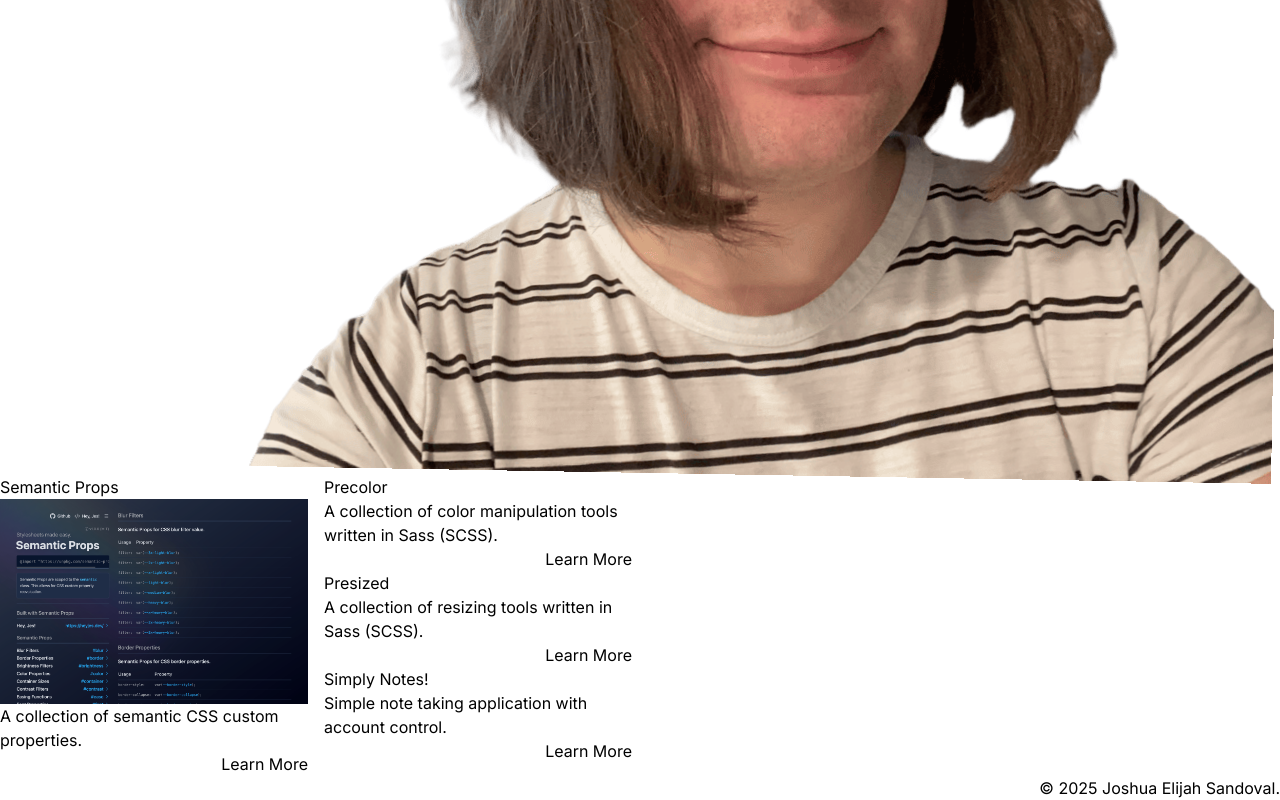
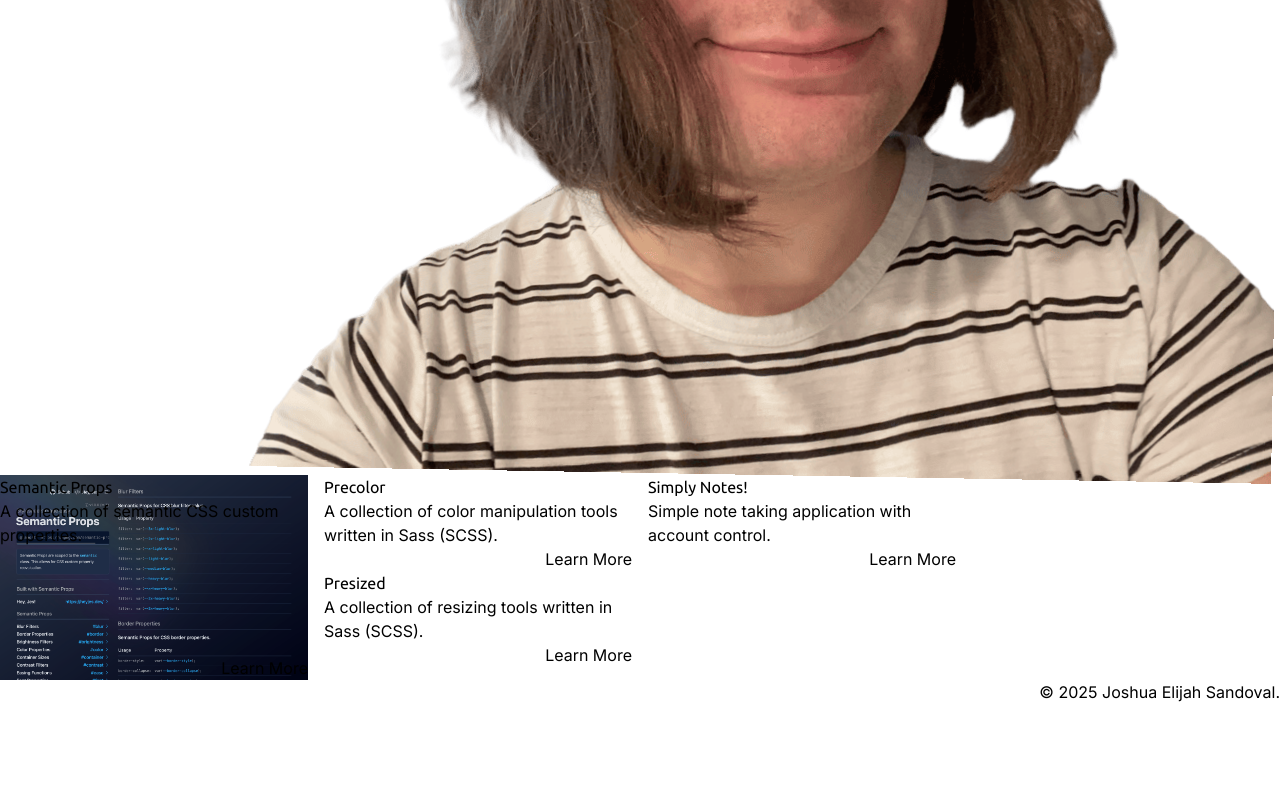
Before and after one commit to JoshuaSand0val/joshuasand0val.github.io, a React (Vite) app: page / in a window 1280 px wide. Shown: the part 573-1373 px from the top of the page. After the commit the page ends 1277 px from the top, so only its background shows below. Built offline with nearby package versions, Linux system fonts and the light colour scheme.

Commit message:
Tweaked website design elements.

```diff
--- a/src/App.module.css
+++ b/src/App.module.css
@@ -8,7 +8,7 @@
 	min-height: min(100vb, 100dvb);
 	font-family: var(--body-font);
 	font-size: var(--medium-font);
-	font-weight: var(--regular-font);
+	font-weight: var(--light-font);
 	line-height: var(--line-normal);
 	letter-spacing: var(--letter-normal);
 	word-spacing: var(--word-normal);
@@ -28,7 +28,6 @@
 	width: min(100%, var(--3x-large-container));
 	padding-inline-start: max(var(--responsive-size), var(--safe-left) + var(--medium-size));
 	padding-inline-end: max(var(--responsive-size), var(--safe-right) + var(--medium-size));
-	margin-block: var(--large-size);
 	margin-inline: auto;
 	flex: 1 0 auto;
 }
--- a/src/components/Header.module.css
+++ b/src/components/Header.module.css
@@ -7,12 +7,11 @@
 	display: flex;
 	flex-flow: row nowrap;
 	background-color: var(--primary-50-800);
-	background-color: oklch(from var(--primary-50-800) l c h / var(--medium-opacity));
-	backdrop-filter: var(--heavy-blur);
 	border-bottom: 1px var(--border-style) var(--primary-200-700);
 	overflow: auto;
-	@media (prefers-reduced-transparency) {
-		background-color: var(--primary-50-800);
+	@media not (prefers-reduced-transparency) {
+		background-color: oklch(from var(--primary-50-800) l c h / var(--3x-high-opacity));
+		backdrop-filter: var(--heavy-blur) var(--low-saturation);
 	}
 }
 
@@ -41,5 +40,6 @@
 	display: flex;
 	flex-flow: row nowrap;
 	gap: inherit;
-	margin-left: auto;
+	font-family: var(--display-font);
+	margin-inline-start: auto;
 }
--- a/src/components/Projects.module.css
+++ b/src/components/Projects.module.css
@@ -7,6 +7,7 @@
 	column-gap: var(--small-size);
 	column-fill: balance;
 	clear: both;
+	margin-block: var(--medium-size);
 }
 
 .item {
@@ -19,70 +20,70 @@
 }
 
 .project {
+	position: relative;
 	display: flex;
 	flex-flow: column nowrap;
-	justify-content: start;
-	background-color: var(--primary-50-800);
-	background-color: oklch(from var(--primary-50-800) l c h / var(--medium-opacity));
-	backdrop-filter: var(--x-light-blur);
+	justify-content: end;
+	container-type: inline-size;
 	border-radius: var(--2x-small-size);
 	border: 1px var(--border-style) var(--primary-200-700);
-	padding: var(--small-size);
-	gap: var(--small-size) 0;
-	@media (prefers-reduced-transparency) {
-		background-color: var(--primary-50-800);
+	background-color: var(--primary-50-800);
+	color: var(--secondary-800-100);
+	overflow: hidden;
+	&:has(.portal) {
+		color-scheme: dark;
+		aspect-ratio: 3 / 2;
+	}
+	& > :not(.portal) {
+		padding: var(--small-size);
+	}
+	@media not (prefers-reduced-transparency) {
+		background-color: oklch(from var(--primary-50-800) l c h / var(--x-high-opacity));
 	}
 }
 
-.title, .portal, .description, .link {
-	display: block;
-	margin-block: 0;
-}
-
-.title {
-	font-size: var(--x-large-font);
-	font-weight: var(--bold-font);
-	line-height: var(--line-short);
-}
-
 .portal {
-	position: relative;
-	z-index: var(--z-relative);
-	border-radius: var(--3x-small-size);
-	aspect-ratio: 3 / 2;
-	margin-block: 0;
-	margin-inline: calc(var(--3x-small-size) * -1);
-	transition: all var(--fast-time) var(--ease-in-out);
-	overflow: hidden;
-	filter: var(--heavy-shadow);
-	&:hover, &:focus,
-	.project:has(a[href]:is(:hover, :focus)) & {
-		background-color: inherit;
-		scale: var(--scale-in);
-		rotate: 1deg;
-	}
-	&:active,
-	.project:has(a[href]:active) & {
-		transition-duration: var(--x-fast-time);
-		scale: 1;
-		rotate: 0deg;
-	}
+	position: absolute;
+	z-index: 0;
+	inset: 0;
 	img {
 		display: block;
 		width: 100%;
 		height: 100%;
 		object-fit: cover;
 		object-position: top center;
+		filter: var(--low-brightness);
 	}
 }
 
-.description {
-	margin-block-start: auto;
+.project:has(.portal) :is(.header, .link) {
+	position: relative;
+	z-index: 1;
+	&::before {
+		content: "";
+		position: absolute;
+		z-index: -1;
+		inset: 0;
+		background-color: var(--primary-50-800);
+		opacity: var(--x-high-opacity);
+		filter: var(--medium-blur);
+		scale: var(--scale-in);
+	}
+}
+
+.title, .description, .link {
+	display: block;
+	margin: 0;
+}
+
+.title {
+	font-family: var(--display-font);
+	font-size: var(--3x-large-font);
+	font-weight: var(--regular-font);
 }
 
 .link {
 	text-align: right;
 	border-block-start: inherit;
-	padding-block-start: inherit;
-	padding-inline-end: var(--3x-small-size);
+	margin-block-start: auto;
 }
--- a/src/components/Projects.tsx
+++ b/src/components/Projects.tsx
@@ -15,20 +15,22 @@ export default function Projects() {
 	return (
 		<div className={styles.grid}>
 			{projects.map(({ title, image, description, url }: projects) => (
-			<div className={styles.item}>
+				<div className={styles.item}>
 					<article className={styles.project}>
-						<h2 className={styles.title}>{title}</h2>
+						<header className={styles.header}>
+							<h2 className={styles.title}>{title}</h2>
+							<p className={styles.description}>{description}</p>
+						</header>
 						{typeof image === "string" && (
 							<a className={styles.portal} href={url}>
 								<img src={image} loading="lazy" alt="" />
 							</a>
 						)}
-						<p className={styles.description}>{description}</p>
 						<span className={styles.link}>
 							<Link to={url} content="Learn More" />
 						</span>
 					</article>
-			</div>
+				</div>
 			))}
 		</div>
 	);
--- a/src/index.css
+++ b/src/index.css
@@ -3,12 +3,13 @@
 @import url('https://fonts.googleapis.com/css2?family=Inter:ital,opsz,wght@0,14..32,100..900;1,14..32,100..900&family=Satisfy&family=Ubuntu+Mono:ital,wght@0,400;0,700;1,400;1,700&family=Ubuntu:ital,wght@0,300;0,400;0,500;0,700;1,300;1,400;1,500;1,700&display=swap');
 
 .semantic {
-	scroll-behavior: smooth;
 	--primary-color: var(--gray);
 	--body-font: "Inter", sans-serif;
 	--mono-font: "Ubuntu Mono", monospace;
 	--display-font: "Ubuntu", sans-serif;
 	--accent-font: "Satisfy", cursive;
+	--border-style: dashed;
+	scroll-behavior: smooth;
 	background-color: var(--primary-50-800);
 	@supports (color: light-dark(white, black)) {
 		--primary-color: light-dark(var(--gray), #1c4154);
--- a/src/pages/Homepage.module.css
+++ b/src/pages/Homepage.module.css
@@ -2,12 +2,13 @@
 
 .container, .intro {
 	display: block;
+	margin-block: var(--large-size) var(--medium-size);
 }
 
 .profile {
 	display: block;
 	width: min(33cqi, var(--small-container));
-	backdrop-filter: var(--x-light-blur);
+	background-color: var(--primary-50-800);
 	border-radius: var(--x-small-size);
 	border: 1px var(--border-style) var(--primary-200-700);
 	padding: var(--2x-small-size);
@@ -18,6 +19,9 @@
 	overflow: hidden;
 	float: right;
 	transform: rotate(1deg);
+	@media not (prefers-reduced-transparency) {
+		background-color: oklch(from var(--primary-50-800) l c h / var(--x-high-opacity));
+	}
 }
 
 .title, .subtitle {
```
Also changed, not shown: public/opengraph.png.
